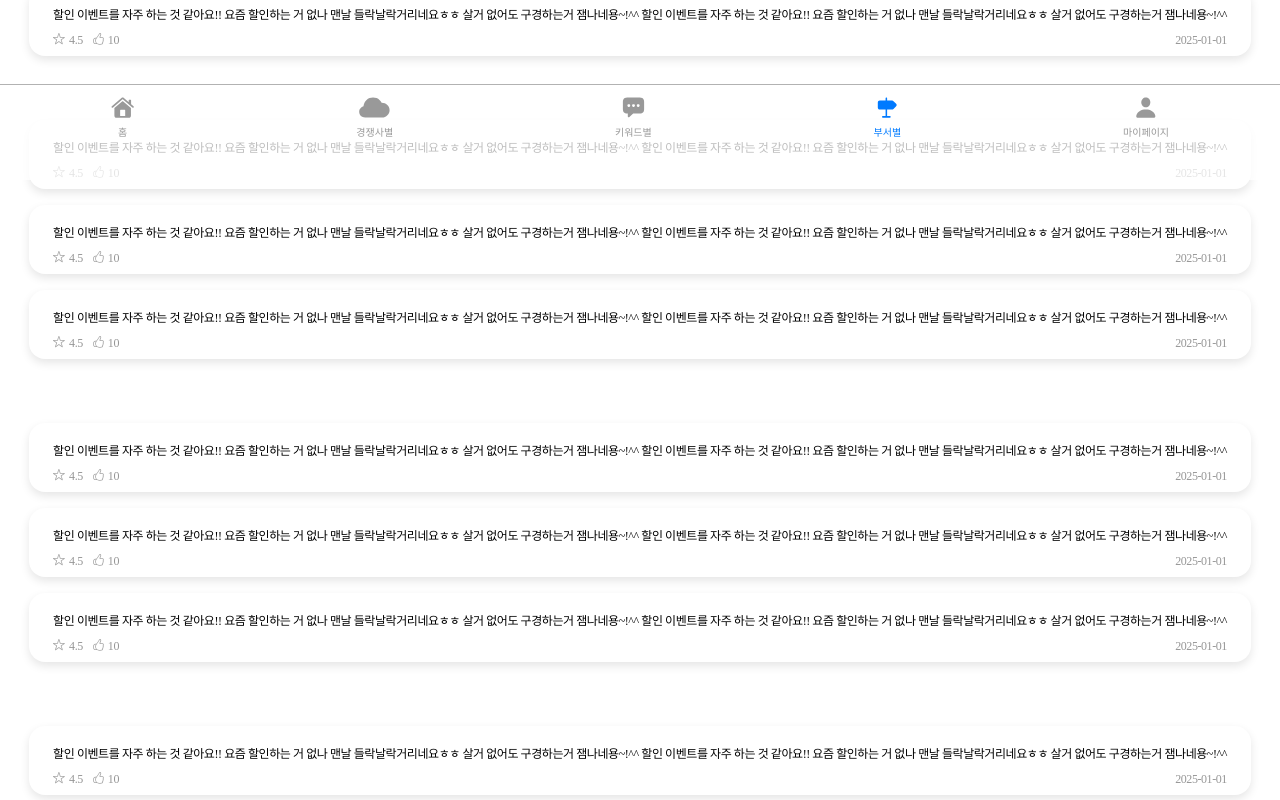
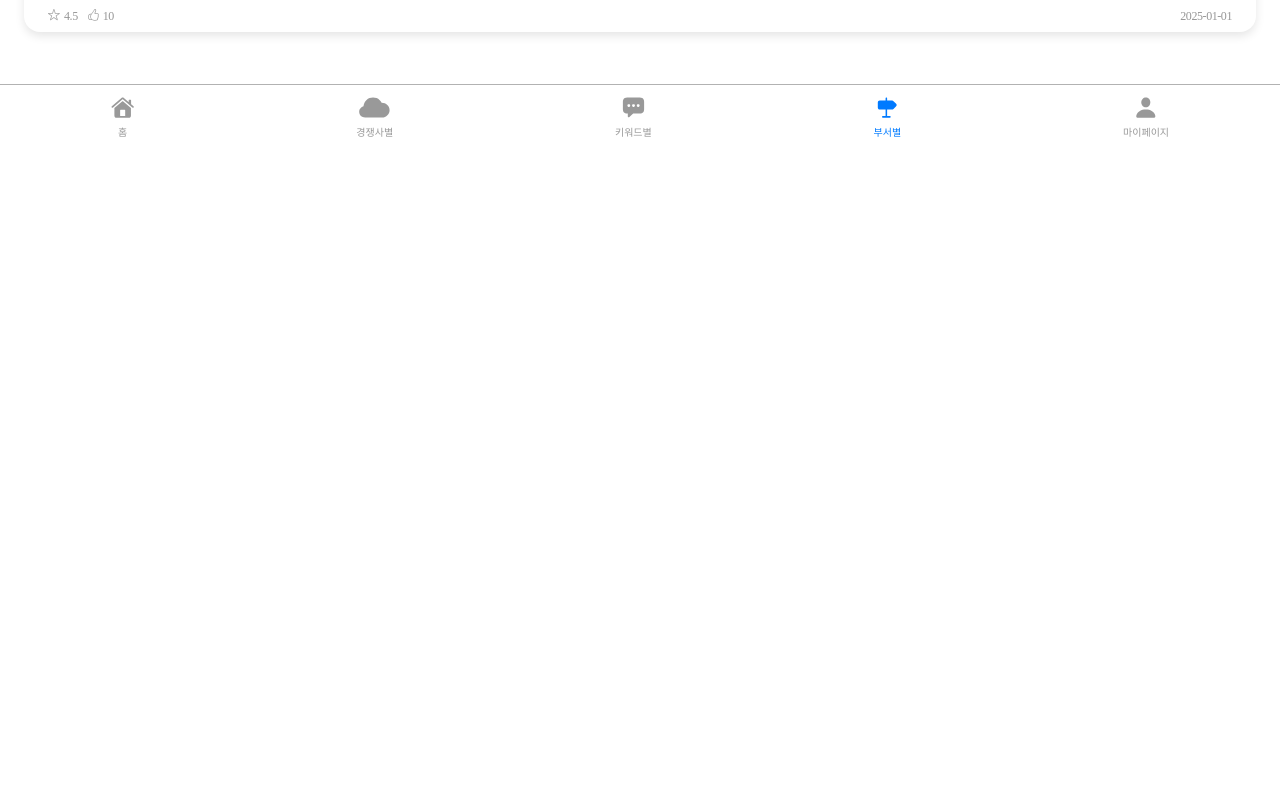
Before and after one commit to Revu-IT/REVUIT_FE, a React (Vite) app: page /department/1/detail in a window 1280 px wide. Shown: the part 620-1420 px from the top of the page. After the commit the page ends 800 px from the top, so only its background shows below. Built offline with nearby package versions, Linux system fonts and the light colour scheme; a web font is replaced by a local one.

Commit message:
[Design] 카드 컨테이너 디자인 수정 #5

```diff
--- a/src/pages/department/DepartmentDetail.jsx
+++ b/src/pages/department/DepartmentDetail.jsx
@@ -45,13 +45,7 @@ function DepartmentDetail() {
                             <D.title>{renderTitle(title)}</D.title>
                             <ReviewSummary />
                             <D.Line></D.Line>
-                            <D.Container>
-                                <ReviewCard />
-                                <ReviewCard />
-                                <ReviewCard />
-                                <ReviewCard />
-                                <ReviewCard />
-                            </D.Container>
+                            <ReviewCard />
                         </D.Detail>
                     </C.PageSpace>
                 </C.Center>
--- a/src/styles/DepartmentDetailStyle.js
+++ b/src/styles/DepartmentDetailStyle.js
@@ -27,10 +27,3 @@ export const Line = styled.div`
     background-color: #f3f4f7;
     height: 3px;
 `;
-
-export const Container = styled.div`
-    display: flex;
-    flex-direction: column;
-    align-items: center;
-    margin: 24px 0;
-`;
```
